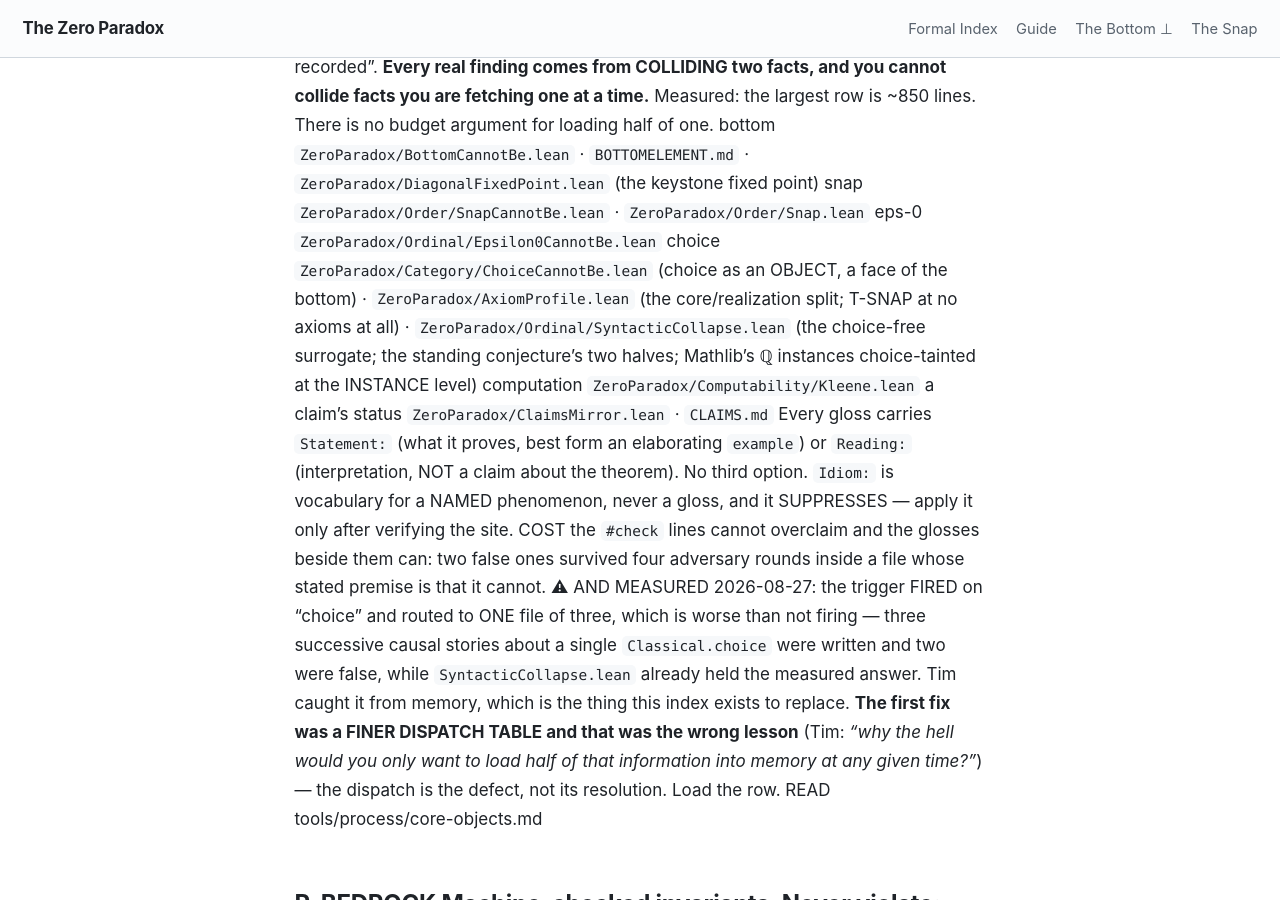
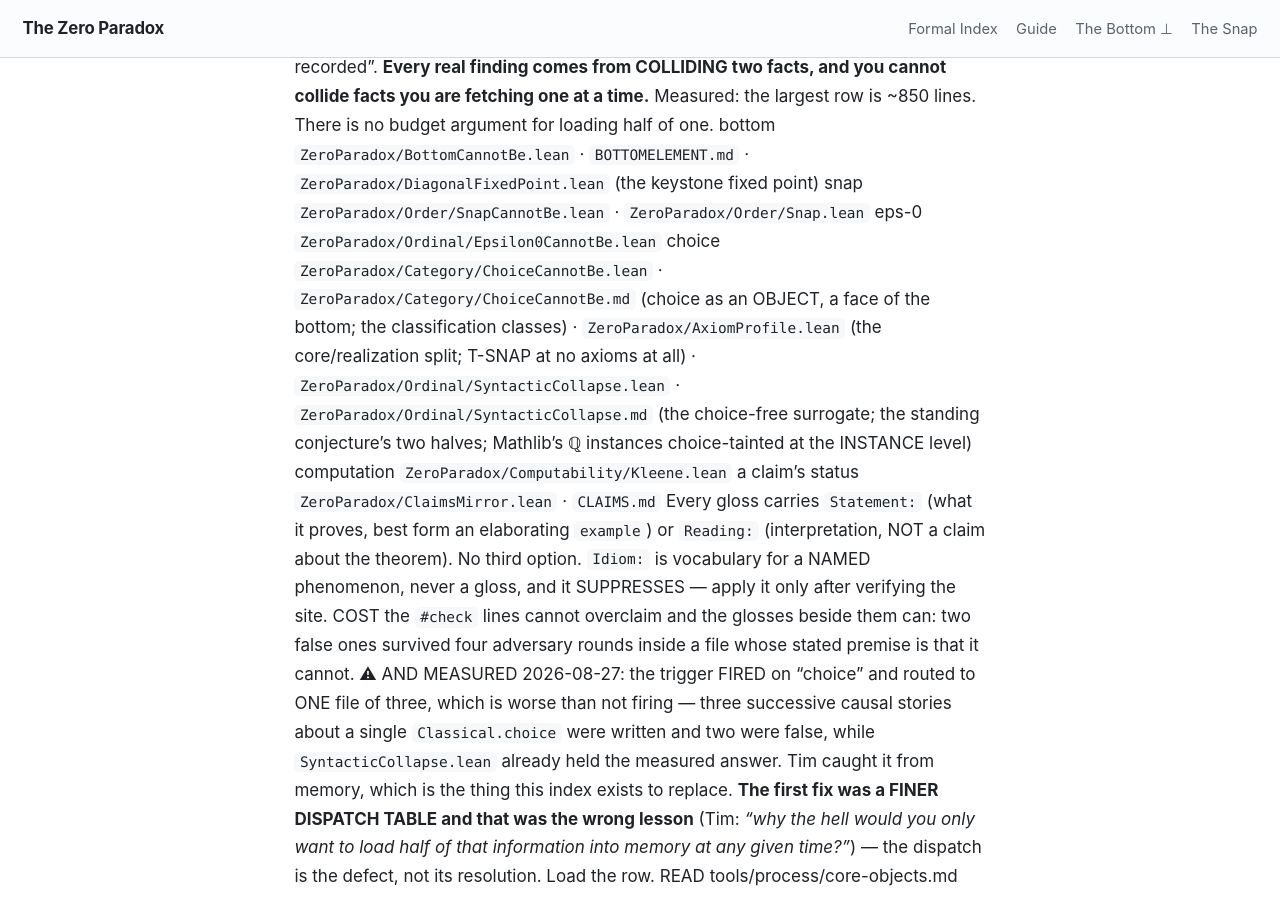
Before and after one commit to timbrigham/ZeroParadox, a Jekyll site: the page built from CLAUDE.md, in a window 1280 px wide and 900 px high, scrolled down 7466 px. Built offline with Jekyll 4.4.1, drawn with Linux system fonts in a browser that asks for light colours; our own code applies the rules of GitHub Pages for plain Markdown files.

Commit message:
R-COREOBJ choice row loads the ride-along .md files
The choice row now names ZeroParadox/Category/ChoiceCannotBe.md (the
classification classes, STATEMENT-CARRIED among them) and
ZeroParadox/Ordinal/SyntacticCollapse.md, where the surrogate's long-form
prose, the conjecture and its test now live. Line-neutral (5 for 5);
check_claude_md paths leg resolves all rooted paths.

Co-Authored-By: Claude Opus 5.5 (1M context) <noreply@anthropic.com>
Claude-Session: https://claude.ai/code/session_01DYrKY8CR8AeESMvjGVQtzA

```diff
--- a/CLAUDE.md
+++ b/CLAUDE.md
@@ -228,11 +228,11 @@ RULE     LOAD THE SUBJECT'S WHOLE ROW BELOW — every file on it — and ground
                        `ZeroParadox/DiagonalFixedPoint.lean` (the keystone fixed point)
            snap        `ZeroParadox/Order/SnapCannotBe.lean` · `ZeroParadox/Order/Snap.lean`
            eps-0       `ZeroParadox/Ordinal/Epsilon0CannotBe.lean`
-           choice      `ZeroParadox/Category/ChoiceCannotBe.lean` (choice as an OBJECT, a face of
-                       the bottom) · `ZeroParadox/AxiomProfile.lean` (the core/realization split;
-                       T-SNAP at no axioms at all) · `ZeroParadox/Ordinal/SyntacticCollapse.lean`
-                       (the choice-free surrogate; the standing conjecture's two halves; Mathlib's
-                       ℚ instances choice-tainted at the INSTANCE level)
+           choice      `ZeroParadox/Category/ChoiceCannotBe.lean` · `ZeroParadox/Category/ChoiceCannotBe.md`
+                       (choice as an OBJECT, a face of the bottom; the classification classes) ·
+                       `ZeroParadox/AxiomProfile.lean` (the core/realization split; T-SNAP at no axioms at all) ·
+                       `ZeroParadox/Ordinal/SyntacticCollapse.lean` · `ZeroParadox/Ordinal/SyntacticCollapse.md` (the
+                       choice-free surrogate; the standing conjecture's two halves; Mathlib's ℚ instances choice-tainted at the INSTANCE level)
            computation `ZeroParadox/Computability/Kleene.lean`
            a claim's status  `ZeroParadox/ClaimsMirror.lean` · `CLAIMS.md`
          Every gloss carries `Statement:` (what it proves, best form an elaborating `example`)
```
